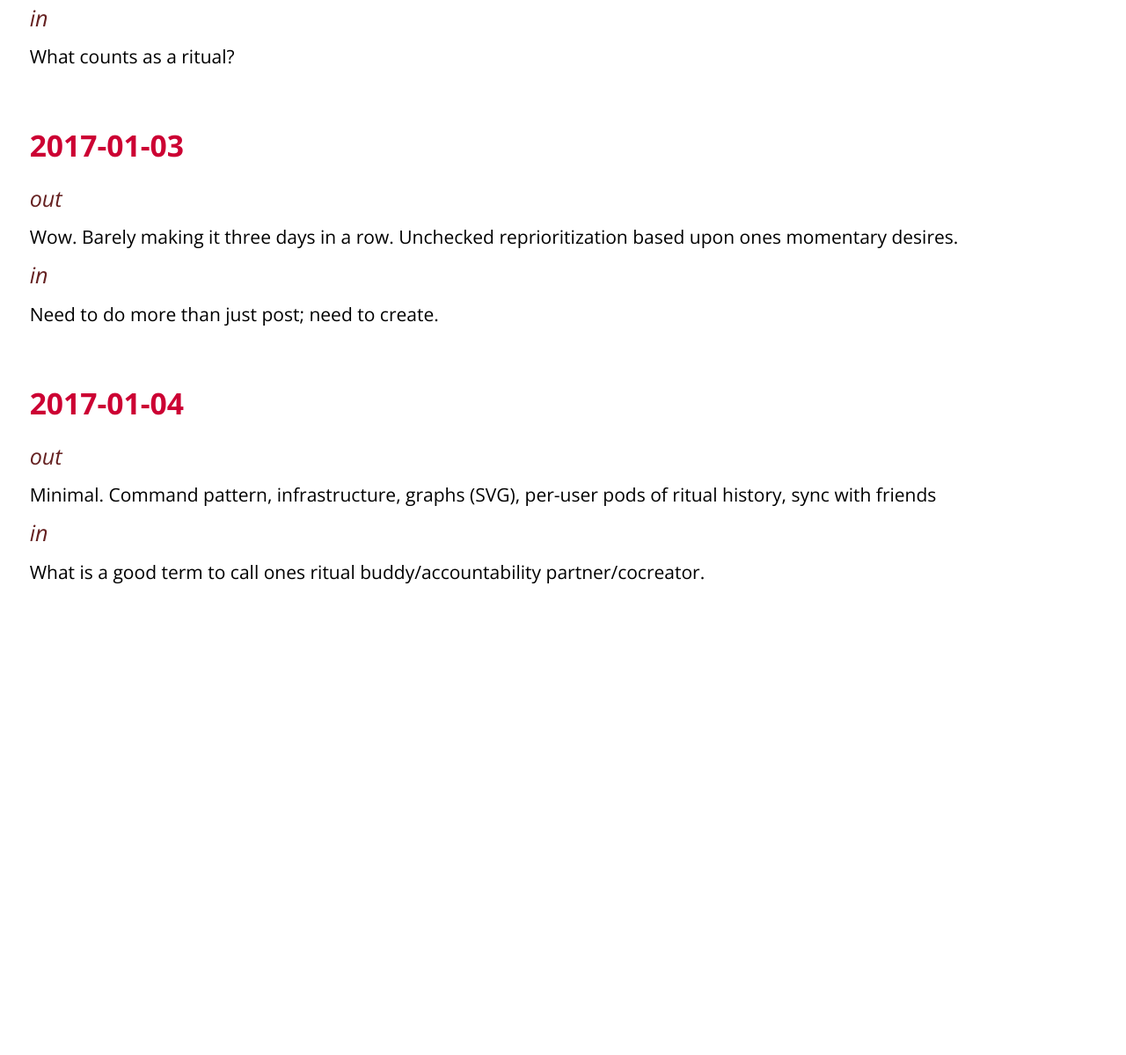
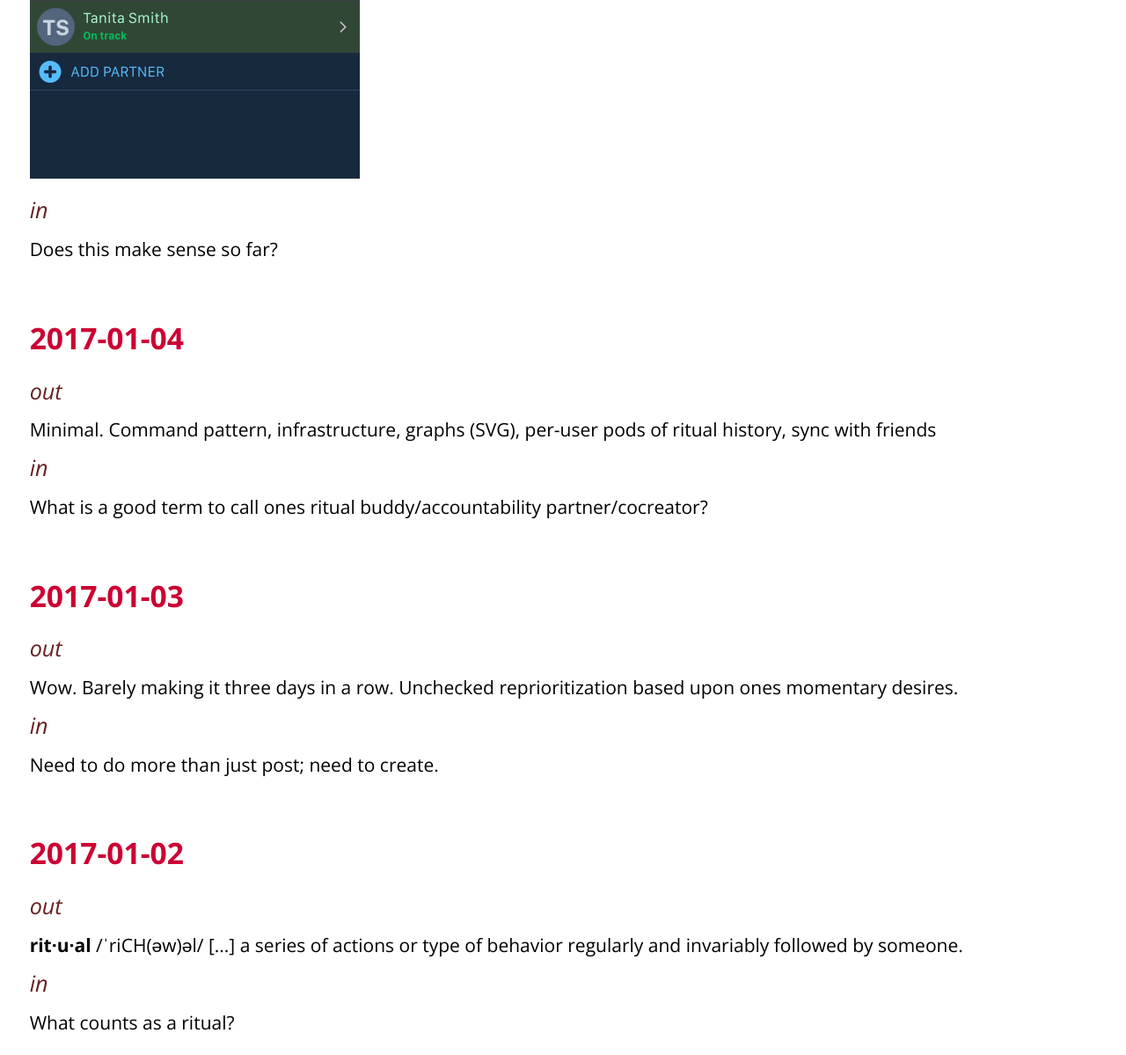
Before and after one commit to ritualtoday/ritualtoday.github.io, a plain HTML site: page index.html in a window 1280 px wide. Shown: the part 697-1896 px from the top of the page at 88% size. Before the commit the page ends 1415 px from the top, so only its background shows below. Drawn offline with nearby package versions, Linux system fonts and the light colour scheme.

Commit message:
a mockup

```diff
--- a/index.html
+++ b/index.html
@@ -11,6 +11,39 @@
 
 <h1><img src="logo.png" /> ritual.today</h1>
 
+<h2>2017-01-05</h2>
+<section>
+  <em>out</em>
+  <!-- 667 / 375 -->
+  <p><img src="mockup-01.png" style="width: 100%; max-width: 375px;"></p>
+  <em>in</em>
+  <p>Does this make sense so far?</p>
+</section>
+
+<h2>2017-01-04</h2>
+<section>
+  <em>out</em>
+  <p>Minimal. Command pattern, infrastructure, graphs (SVG), per-user pods of ritual history, sync with friends</p>
+  <em>in</em>
+  <p>What is a good term to call ones ritual buddy/accountability partner/cocreator?</p>
+</section>
+
+
+<h2>2017-01-03</h2>
+<section>
+  <em>out</em>
+  <p>Wow. Barely making it three days in a row. Unchecked reprioritization based upon ones momentary desires.</p>
+  <em>in</em>
+  <p>Need to do more than just post; need to create.</p>
+</section>
+
+<h2>2017-01-02</h2>
+<section>
+  <em>out</em>
+  <p><strong>rit·u·al</strong> /ˈriCH(əw)əl/ [...] a series of actions or type of behavior regularly and invariably followed by someone.</p>
+  <em>in</em>
+  <p>What counts as a ritual?</p>
+</section>
 
 <h2>2017-01-01</h2>
 <section>
@@ -21,31 +54,6 @@
   <em>in</em>
   <p>What is a good time of the day to start a ritual?</p>
   <p>Is the gap not just selfishness?</p>
-</section>
-
-
-<h2>2017-01-02</h2>
-<section>
-  <em>out</em>
-  <p><strong>rit·u·al</strong> /ˈriCH(əw)əl/ [...] a series of actions or type of behavior regularly and invariably followed by someone.</p>
-  <em>in</em>
-  <p>What counts as a ritual?</p>
-</section>
-
-<h2>2017-01-03</h2>
-<section>
-  <em>out</em>
-  <p>Wow. Barely making it three days in a row. Unchecked reprioritization based upon ones momentary desires.</p>
-  <em>in</em>
-  <p>Need to do more than just post; need to create.</p>
-</section>
-
-<h2>2017-01-04</h2>
-<section>
-  <em>out</em>
-  <p>Minimal. Command pattern, infrastructure, graphs (SVG), per-user pods of ritual history, sync with friends</p>
-  <em>in</em>
-  <p>What is a good term to call ones ritual buddy/accountability partner/cocreator.</p>
 </section>
 
 <script type="text/javascript">
```
Also changed, not shown: mockup-01.png (added).
